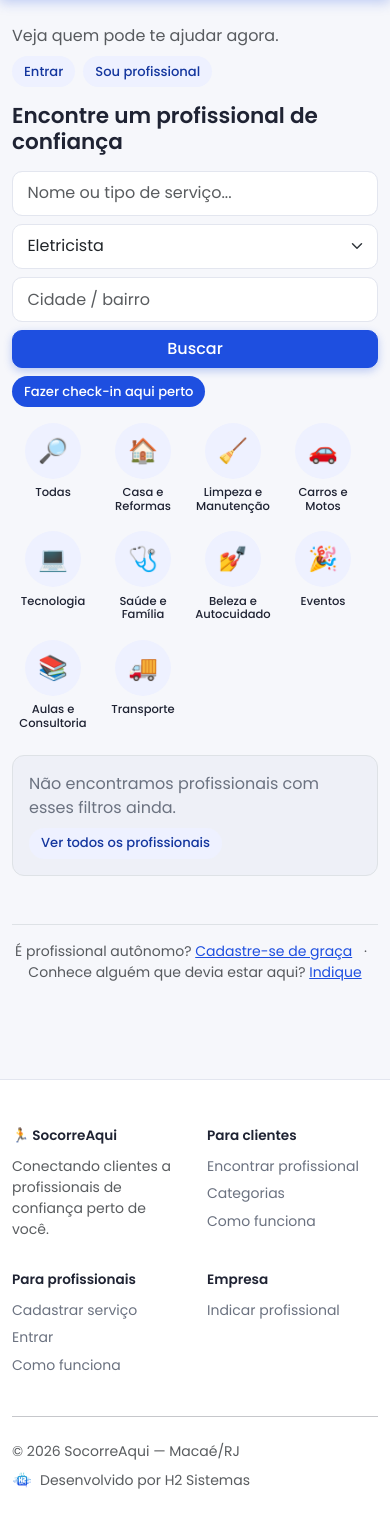
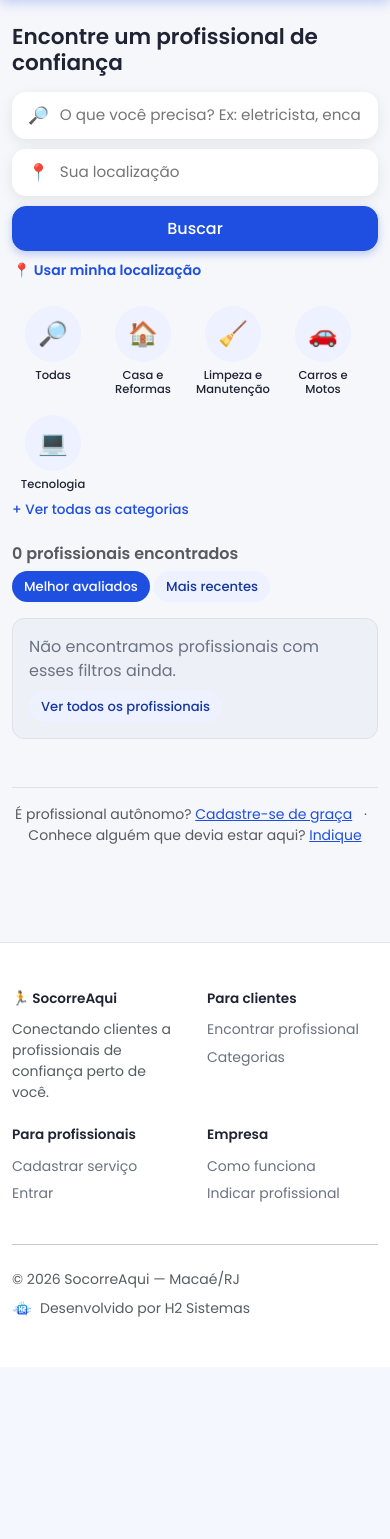
Before and after one commit to hermanoocardoso/servico-cidade, a FastAPI app: page /?categoria=1 in a window 390 px wide; the page is wider, and only the part inside the window is pictured. Shown: the part 56-1595 px from the top of that part. After the commit the page ends 1373 px from the top of that part, so only its background shows below. Run offline with FastAPI, Linux system fonts and the light colour scheme; data comes from the database, SQL or seed files in the repository; data that the repository does not hold is empty; some libraries are stand-ins or nearby versions.

Commit message:
Reestrutura visual da home e do catalogo pra reduzir poluicao e priorizar a busca
Cabecalho unico (menu duplicado do usuario virou um dropdown so), hero sem
saudacao pessoal competindo com a busca, busca+localizacao combinadas numa
unica barra em vez de campos soltos, atalhos de cidade e categorias extras
escondidos atras de "trocar cidade" / "ver todas" (nao removidos, so
compactados), cards de profissional horizontais, cabecalho de resultados
com contagem + ordenacao real (melhor avaliados / mais recentes).

Nao foram criados "Disponivel agora", "Mais proximos" nem "Solicitar
atendimento" -- exigiriam dado de disponibilidade em tempo real, distancia
geografica e um sistema de pedidos que ainda nao existem no backend; um
botao sem funcionalidade real seria pior que a poluicao que estamos
resolvendo. WhatsApp continua sendo a acao de contato real.

```diff
--- a/app/main.py
+++ b/app/main.py
@@ -247,6 +247,7 @@ def catalogo(
     cidade: str | None = None,
     busca: str | None = None,
     explorar: str | None = None,
+    ordenar: str = "avaliacao",
     db: Session = Depends(get_db),
     usuario=Depends(auth.usuario_logado),
 ):
@@ -313,8 +314,11 @@ def catalogo(
         )
 
     profissionais = query.all()
-    # Ordena pelos mais bem avaliados primeiro
-    profissionais.sort(key=lambda p: (p.nota_media, p.total_avaliacoes), reverse=True)
+    if ordenar == "recentes":
+        profissionais.sort(key=lambda p: p.criado_em, reverse=True)
+    else:
+        ordenar = "avaliacao"
+        profissionais.sort(key=lambda p: (p.nota_media, p.total_avaliacoes), reverse=True)
 
     # Sem nenhum filtro (busca "em branco"): mostra todo mundo, mas
     # agrupado por bairro, com o bairro do usuário logado aparecendo
@@ -365,6 +369,7 @@ def catalogo(
             "filtro_grupo": grupo or "",
             "filtro_cidade": cidade or "",
             "filtro_busca": busca or "",
+            "ordenar": ordenar,
             "cidades_destaque": cidades_mais_ativas(db),
             "eh_admin_usuario": eh_admin(usuario),
         },
--- a/app/static/style.css
+++ b/app/static/style.css
@@ -297,19 +349,32 @@ a.btn:visited {
     background: var(--cor-primaria);
     color: #fff;
 }
-.btn-chip-action {
-    background: var(--cor-primaria);
-    color: #fff;
-    border: none;
+
+/* Lista de cidades "escondida" atrás de um <details> — evita fileira de
+   botões competindo com a busca; só some quando clicado em "trocar cidade". */
+.cidades-outras summary,
+.ver-todas-categorias {
     cursor: pointer;
+    color: var(--cor-primaria);
+    font-weight: 500;
+    font-size: 0.85rem;
+    list-style: none;
 }
-.btn-chip-action:hover {
-    background: var(--cor-primaria-escura);
-    color: #fff;
+.cidades-outras summary::-webkit-details-marker,
+details summary.ver-todas-categorias::-webkit-details-marker {
+    display: none;
 }
-.btn-chip-action:disabled {
-    opacity: 0.7;
-    cursor: default;
+.cidades-outras[open] summary {
+    margin-bottom: 0.5rem;
+}
+.cidades-outras-lista {
+    display: flex;
+    flex-wrap: wrap;
+    gap: 0.4rem;
+}
+.cidades-outras-hero summary {
+    color: rgba(255, 255, 255, 0.85);
+    text-decoration: underline;
 }
 
 /* Quadrante de bairro no catálogo — separa visivelmente cada grupo */
@@ -533,48 +598,77 @@ a.btn:visited {
     text-align: left;
 }
 
-/* Barra de busca em destaque no hero — funciona como "porta de entrada"
-   pro cadastro, já que navegar o catálogo de verdade exige login. */
-.hero-search {
+/* Busca combinada (o que precisa + localização + botão) — usada tanto na
+   home de visitante quanto no catálogo, sempre como o elemento mais
+   importante da tela: nada mais compete visualmente com ela. */
+.busca-combo {
+    display: flex;
+    align-items: stretch;
+    background: #fff;
+    border-radius: 50px;
+    padding: 0.35rem;
+    max-width: 720px;
+    box-shadow: 0 8px 24px rgba(0, 0, 0, 0.14);
+    gap: 0.15rem;
+}
+.busca-combo-campo {
     display: flex;
     align-items: center;
-    background: #fff;
-    border-radius: 50px;
-    padding: 0.4rem 0.4rem 0.4rem 1.25rem;
-    max-width: 560px;
-    box-shadow: 0 8px 24px rgba(0, 0, 0, 0.14);
+    flex: 1 1 auto;
+    min-width: 0;
+    padding: 0.45rem 1rem;
+    gap: 0.55rem;
 }
-.hero-search-icon {
-    font-size: 1.1rem;
-    margin-right: 0.6rem;
+.busca-combo-campo + .busca-combo-campo {
+    border-left: 1px solid #E3E6EF;
+}
+.busca-combo-campo input {
+    border: none;
+    outline: none;
+    background: transparent;
+    font-size: 0.95rem;
+    width: 100%;
+    min-width: 0;
+    color: var(--cor-texto);
+}
+.busca-combo-icone {
     color: var(--cor-texto-suave);
+    font-size: 1.05rem;
+    flex-shrink: 0;
 }
-.hero-search-input {
-    flex: 1;
-    min-width: 0;
-    border: none;
-    font-size: 0.95rem;
-    padding: 0.5rem 0;
-    color: var(--cor-texto);
-    background: transparent;
+.busca-combo-campo-local {
+    flex: 0 0 210px;
 }
-.hero-search-input:focus-visible {
-    outline: 2px solid var(--cor-primaria);
-    outline-offset: 2px;
-}
-.hero-search-btn {
+.busca-combo-btn {
     border-radius: 50px;
     white-space: nowrap;
-    padding: 0.55rem 1.25rem;
+    padding: 0.6rem 1.5rem;
+    flex-shrink: 0;
 }
-@media (max-width: 575px) {
-    .hero-search {
-        flex-wrap: wrap;
-        border-radius: 20px;
-        padding: 0.75rem;
+@media (max-width: 700px) {
+    .busca-combo {
+        flex-direction: column;
+        background: transparent;
+        box-shadow: none;
+        padding: 0;
+        gap: 0.6rem;
     }
-    .hero-search-input { flex-basis: 100%; order: 1; margin-bottom: 0.5rem; }
-    .hero-search-btn { order: 2; width: 100%; }
+    .busca-combo-campo {
+        background: #fff;
+        border-radius: 14px;
+        box-shadow: 0 4px 14px rgba(0, 0, 0, 0.08);
+        padding: 0.7rem 1rem;
+    }
+    .busca-combo-campo + .busca-combo-campo {
+        border-left: none;
+    }
+    .busca-combo-campo-local {
+        flex-basis: auto;
+    }
+    .busca-combo-btn {
+        width: 100%;
+        border-radius: 14px;
+    }
 }
 
 /* Cards de categoria em destaque na home de visitante */
--- a/app/templates/base.html
+++ b/app/templates/base.html
@@ -23,19 +23,30 @@
             <div class="collapse navbar-collapse flex-grow-0 ms-auto" id="navMenu">
                 <div class="d-flex flex-column flex-lg-row gap-2 py-2 py-lg-0 align-items-lg-center">
                     {% if usuario %}
-                        {% if usuario.tipo == "profissional" %}
-                            <a href="/profissional/perfil/editar" class="btn btn-outline-light btn-sm">Meu perfil</a>
-                        {% endif %}
-                        <a href="/indicar" class="btn btn-outline-light btn-sm">Indicar profissional</a>
-                        <a href="/minha-localizacao" class="btn btn-outline-light btn-sm">Meus dados</a>
-                        <span class="navbar-text text-white small">Olá, {{ usuario.nome.split(" ")[0] }}</span>
-                        <a href="/logout" class="btn btn-outline-light btn-sm">Sair</a>
+                        <div class="dropdown">
+                            <button class="btn btn-outline-light btn-sm dropdown-toggle" type="button"
+                                    data-bs-toggle="dropdown" aria-expanded="false">
+                                Olá, {{ usuario.nome.split(" ")[0] }}
+                            </button>
+                            <ul class="dropdown-menu dropdown-menu-end">
+                                {% if usuario.tipo == "profissional" %}
+                                    <li><a class="dropdown-item" href="/profissional/perfil/editar">Meu perfil</a></li>
+                                    {% if usuario.perfil_profissional and usuario.perfil_profissional.aprovado %}
+                                        <li><a class="dropdown-item" href="/profissional/{{ usuario.perfil_profissional.id }}">Perfil público</a></li>
+                                    {% endif %}
+                                {% endif %}
+                                <li><a class="dropdown-item" href="/minha-localizacao">Meus dados</a></li>
+                                <li><a class="dropdown-item" href="/indicar">Indicar profissional</a></li>
+                                {% if eh_admin_usuario %}
+                                    <li><a class="dropdown-item" href="/admin">Admin</a></li>
+                                {% endif %}
+                                <li><hr class="dropdown-divider"></li>
+                                <li><a class="dropdown-item" href="/logout">Sair</a></li>
+                            </ul>
+                        </div>
                     {% else %}
-                        <a href="/#categorias" class="nav-link text-white px-2">Categorias</a>
-                        <a href="/#como-funciona" class="nav-link text-white px-2">Como funciona</a>
-                        <a href="/comecar?tipo=profissional" class="nav-link text-white px-2">Para profissionais</a>
                         <a href="/login" class="btn btn-outline-light btn-sm">Entrar</a>
-                        <a href="/?explorar=1" class="btn btn-light btn-sm fw-semibold">Encontrar profissional</a>
+                        <a href="/comecar?tipo=cliente" class="btn btn-light btn-sm fw-semibold">Criar conta</a>
                     {% endif %}
                 </div>
             </div>
@@ -58,7 +69,6 @@
                     <ul class="list-unstyled small">
                         <li><a href="/?explorar=1">Encontrar profissional</a></li>
                         <li><a href="/#categorias">Categorias</a></li>
-                        <li><a href="/#como-funciona">Como funciona</a></li>
                     </ul>
                 </div>
                 <div class="col-6 col-md-3">
@@ -66,12 +76,12 @@
                     <ul class="list-unstyled small">
                         <li><a href="/comecar?tipo=profissional">Cadastrar serviço</a></li>
                         <li><a href="/login">Entrar</a></li>
-                        <li><a href="/#como-funciona">Como funciona</a></li>
                     </ul>
                 </div>
                 <div class="col-6 col-md-3">
                     <h6 class="footer-title">Empresa</h6>
                     <ul class="list-unstyled small">
+                        <li><a href="/#como-funciona">Como funciona</a></li>
                         <li><a href="/indicar">Indicar profissional</a></li>
                     </ul>
                 </div>
--- a/app/templates/index.html
+++ b/app/templates/index.html
@@ -2,113 +2,80 @@
 {% block titulo %}Encontre um profissional{% endblock %}
 
 {% macro card_profissional(p) %}
-<div class="col">
-    <div class="card h-100 card-prof">
+<div class="card-prof-h">
     {% if p.foto_url %}
-            <img src="{{ p.foto_url }}" class="card-prof-foto" alt="{{ p.usuario.nome }}">
+        <img src="{{ p.foto_url }}" class="card-prof-h-foto" alt="{{ p.usuario.nome }}">
     {% else %}
-            <div class="card-prof-foto sem-foto d-flex align-items-center justify-content-center">
-                <span>📷</span>
-            </div>
+        <div class="card-prof-h-foto card-prof-h-foto-vazia">📷</div>
     {% endif %}
-        <div class="card-body p-2 card-prof-body">
-            <h6 class="card-prof-nome mb-1">{{ p.usuario.nome }}</h6>
+    <div class="card-prof-h-info">
+        <h6 class="mb-1">{{ p.usuario.nome }}</h6>
+        <div class="card-prof-h-categorias">
             {% if p.eh_medico and p.especialidade_medica %}
-                <span class="badge bg-info text-dark mb-1">🩺 {{ p.especialidade_medica }}</span>
+                <span class="badge bg-info text-dark">🩺 {{ p.especialidade_medica }}</span>
             {% else %}
-                {% for cat in p.categorias[:2] %}
-                    <span class="badge bg-secondary mb-1">{{ categoria_emoji(cat.nome) }} {{ cat.nome }}</span>
+                {% for cat in p.categorias[:3] %}
+                    <span class="badge bg-secondary">{{ categoria_emoji(cat.nome) }} {{ cat.nome }}</span>
                 {% endfor %}
             {% endif %}
-            <p class="text-muted small mb-1">{{ p.bairro or '' }}{% if p.bairro and p.cidade %}, {% endif %}{{ p.cidade or '' }}</p>
-            {% if p.eh_medico and p.atende_convenio is not none %}
-                <p class="text-muted small mb-1">
-                    {% if p.atende_convenio %}✅ Convênio{% else %}💳 Particular{% endif %}
-                </p>
+        </div>
+        <p class="text-muted small mb-1">📍 {{ p.bairro or '' }}{% if p.bairro and p.cidade %}, {% endif %}{{ p.cidade or '' }}</p>
+        {% if p.total_avaliacoes > 0 %}
+            <p class="small mb-0">⭐ {{ p.nota_media }} <span class="text-muted">({{ p.total_avaliacoes }} avaliações)</span></p>
+        {% else %}
+            <p class="small text-muted mb-0">Novo no catálogo — ainda sem avaliações</p>
         {% endif %}
-            {% if p.total_avaliacoes > 0 %}
-                <p class="small mb-2">⭐ {{ p.nota_media }} <span class="text-muted">({{ p.total_avaliacoes }})</span></p>
-            {% else %}
-                <p class="small text-muted mb-2">Sem avaliações</p>
-            {% endif %}
-            <div class="d-flex gap-1">
-                <a href="/profissional/{{ p.id }}" class="btn btn-outline-primary btn-sm w-100">Ver perfil</a>
+    </div>
+    <div class="card-prof-h-acoes">
+        <a href="/profissional/{{ p.id }}" class="btn btn-outline-primary btn-sm">Ver perfil</a>
         {% if usuario %}
-                <a href="https://wa.me/{{ p.whatsapp_numero }}" target="_blank" rel="noopener" class="btn btn-success btn-sm d-inline-flex align-items-center" title="Chamar no WhatsApp" aria-label="Chamar no WhatsApp">
-                    {{ whatsapp_icon(16) }}
+        <a href="https://wa.me/{{ p.whatsapp_numero }}" target="_blank" rel="noopener" class="btn btn-success btn-sm d-inline-flex align-items-center justify-content-center gap-1">
+            {{ whatsapp_icon(16) }} WhatsApp
         </a>
         {% else %}
-                <a href="/comecar?tipo=cliente" class="btn btn-success btn-sm d-inline-flex align-items-center" title="Entrar para chamar no WhatsApp" aria-label="Entrar para chamar no WhatsApp">
-                    {{ whatsapp_icon(16) }}
+        <a href="/comecar?tipo=cliente" class="btn btn-success btn-sm d-inline-flex align-items-center justify-content-center gap-1">
+            {{ whatsapp_icon(16) }} Entrar
         </a>
         {% endif %}
     </div>
 </div>
-    </div>
-</div>
 {% endmacro %}
 
+{% macro url_ordenar(valor) -%}
+/?ordenar={{ valor }}{% if filtro_busca %}&busca={{ filtro_busca | urlencode }}{% endif %}{% if filtro_categoria %}&categoria={{ filtro_categoria }}{% endif %}{% if filtro_grupo %}&grupo={{ filtro_grupo | urlencode }}{% endif %}{% if filtro_cidade %}&cidade={{ filtro_cidade | urlencode }}{% endif %}
+{%- endmacro %}
+
 {% block conteudo %}
-<div class="d-flex flex-wrap align-items-center justify-content-between gap-2 mb-3">
-    <div>
-        {% if usuario %}
-            <span class="text-muted">Olá, {{ usuario.nome.split(" ")[0] }} 👋</span>
-        {% else %}
-            <span class="text-muted">Veja quem pode te ajudar agora.</span>
-        {% endif %}
+<h1 class="h4 fw-semibold mb-3">Encontre um profissional de confiança</h1>
+
+<form method="get" action="/" class="busca-combo mb-2">
+    <div class="busca-combo-campo">
+        <span class="busca-combo-icone" aria-hidden="true">🔎</span>
+        <label for="inputBuscaIndex" class="visually-hidden">O que você precisa?</label>
+        <input type="text" id="inputBuscaIndex" name="busca" value="{{ filtro_busca }}" placeholder="O que você precisa? Ex: eletricista, encanador, mecânico...">
     </div>
-    <div class="d-flex flex-wrap gap-2">
-        {% if usuario %}
-            {% if usuario.tipo == "profissional" %}
-                <a href="/profissional/perfil/editar" class="btn-chip">Meu perfil</a>
-                {% if usuario.perfil_profissional and usuario.perfil_profissional.aprovado %}
-                    <a href="/profissional/{{ usuario.perfil_profissional.id }}" class="btn-chip">Perfil público</a>
-                {% endif %}
-            {% endif %}
-            <a href="/indicar" class="btn-chip">Indicar</a>
-            <a href="/minha-localizacao" class="btn-chip">Meus dados</a>
-            {% if eh_admin_usuario %}
-                <a href="/admin" class="btn-chip">Admin</a>
-            {% endif %}
-        {% else %}
-            <a href="/comecar?tipo=cliente" class="btn-chip">Entrar</a>
-            <a href="/comecar?tipo=profissional" class="btn-chip">Sou profissional</a>
-        {% endif %}
+    <div class="busca-combo-campo busca-combo-campo-local">
+        <span class="busca-combo-icone" aria-hidden="true">📍</span>
+        <label for="inputCidadeBusca" class="visually-hidden">Sua localização</label>
+        <input type="text" id="inputCidadeBusca" name="cidade" value="{{ filtro_cidade }}" placeholder="Sua localização">
     </div>
-</div>
-
-<h2 class="h4 fw-semibold mb-3">Encontre um profissional de confiança</h2>
-
-<form method="get" action="/" class="row g-2 mb-2">
-    <div class="col-md-4">
-        <input type="text" name="busca" value="{{ filtro_busca }}" class="form-control" placeholder="Nome ou tipo de serviço...">
-    </div>
-    <div class="col-md-3">
-        <select name="categoria" class="form-select" aria-label="Filtrar por categoria">
-            <option value="">Todas as categorias</option>
-            {% for c in categorias %}
-                <option value="{{ c.id }}" {% if filtro_categoria == c.id %}selected{% endif %}>{{ c.nome }}</option>
-            {% endfor %}
-        </select>
-    </div>
-    <div class="col-md-3">
-        <input type="text" id="inputCidadeBusca" name="cidade" value="{{ filtro_cidade }}" class="form-control" placeholder="Cidade / bairro">
-    </div>
-    <div class="col-md-2 d-grid">
-        <button class="btn btn-primary" type="submit">Buscar</button>
-    </div>
+    <button type="submit" class="btn btn-primary busca-combo-btn">Buscar</button>
 </form>
 
-<div class="mb-3">
-    <button type="button" id="btnCheckin" class="btn-chip btn-chip-action">Fazer check-in aqui perto</button>
+<div class="d-flex flex-wrap align-items-center gap-3 mb-4 small">
+    <button type="button" id="btnCheckin" class="btn btn-link btn-sm text-decoration-none p-0 fw-semibold">📍 Usar minha localização</button>
     {% if cidades_destaque %}
-        <span class="text-muted small ms-2">ou vá direto:</span>
+    <details class="cidades-outras">
+        <summary>trocar cidade</summary>
+        <div class="cidades-outras-lista">
             {% for c in cidades_destaque %}
                 <a href="/?cidade={{ c | urlencode }}" class="btn-chip {% if filtro_cidade == c %}active{% endif %}">{{ c }}</a>
             {% endfor %}
+        </div>
+    </details>
     {% endif %}
-    <div id="checkinStatus" class="text-muted small mt-1"></div>
 </div>
+<div id="checkinStatus" class="text-muted small mb-3"></div>
 
 <script>
 (function () {
@@ -149,13 +116,11 @@
                             // de verdade, como em notebook) pode errar bastante. Só preenche
                             // o campo e pede confirmação de um clique antes de buscar.
                             // Mostra a coordenada crua + link pro mapa: se o pino aparecer no
-                            // lugar errado, o problema é a localização do aparelho, não o site
-                            // (a "precisão" reportada pelo navegador ajuda a confirmar isso —
-                            // valores de dezenas de km indicam estimativa por rede, não GPS real).
+                            // lugar errado, o problema é a localização do aparelho, não o site.
                             var linkMapa = "https://www.google.com/maps?q=" + lat + "," + lon;
-                            status.innerHTML = "📍 Você está em <strong>" + onde + "</strong> — " +
+                            status.innerHTML = "Você está em <strong>" + onde + "</strong> — " +
                                 '<a href="#" id="linkConfirmarCheckin" class="fw-semibold">buscar profissionais aqui</a>' +
-                                " (ou corrija o campo ao lado).<br>" +
+                                ".<br>" +
                                 '<span class="text-muted">Coordenada recebida do seu aparelho: ' + lat.toFixed(4) + ', ' + lon.toFixed(4) +
                                 (precisao ? " (precisão ±" + precisao.toLocaleString("pt-BR") + "m)" : "") +
                                 ' — <a href="' + linkMapa + '" target="_blank" rel="noopener">ver no mapa</a>.</span>';
@@ -187,12 +152,12 @@
 })();
 </script>
 
-<div class="mega-menu mb-4">
+<div class="mega-menu mb-2">
     <a href="/?explorar=1" class="mega-item {% if not filtro_categoria and not filtro_grupo %}active{% endif %}">
         <span class="category-icon">🔎</span>
         <span class="category-label">Todas</span>
     </a>
-    {% for grupo_nome, cats in categorias_por_grupo %}
+    {% for grupo_nome, cats in categorias_por_grupo[:4] %}
     <div class="mega-item-wrap">
         <a href="/?grupo={{ grupo_nome | urlencode }}" class="mega-item {% if filtro_grupo == grupo_nome %}active{% endif %}">
             <span class="category-icon">{{ grupo_emoji(grupo_nome) }}</span>
@@ -208,12 +173,51 @@
     </div>
     {% endfor %}
 </div>
+{% if categorias_por_grupo|length > 4 %}
+<details class="mb-4">
+    <summary class="ver-todas-categorias">+ Ver todas as categorias</summary>
+    <div class="mega-menu mt-2">
+        {% for grupo_nome, cats in categorias_por_grupo[4:] %}
+        <div class="mega-item-wrap">
+            <a href="/?grupo={{ grupo_nome | urlencode }}" class="mega-item {% if filtro_grupo == grupo_nome %}active{% endif %}">
+                <span class="category-icon">{{ grupo_emoji(grupo_nome) }}</span>
+                <span class="category-label">{{ grupo_nome }}</span>
+            </a>
+            <div class="mega-panel">
+                {% for c in cats %}
+                    <a href="/?categoria={{ c.id }}" class="mega-panel-link {% if filtro_categoria == c.id %}active{% endif %}">
+                        {{ categoria_emoji(c.nome) }} {{ c.nome }}
+                    </a>
+                {% endfor %}
+            </div>
+        </div>
+        {% endfor %}
+    </div>
+</details>
+{% else %}
+<div class="mb-4"></div>
+{% endif %}
 
 {% if usuario and not bairro_usuario and profissionais_por_bairro %}
 <div class="alert alert-light border small">
     Dica: <a href="/minha-localizacao">cadastre seu bairro</a> pra gente mostrar primeiro quem atende perto de você.
 </div>
 {% endif %}
+
+<div class="d-flex flex-wrap align-items-center justify-content-between gap-2 mb-3">
+    <h2 class="h6 fw-semibold mb-0 text-muted">
+        {% if profissionais|length == 1 %}
+            1 profissional encontrado
+        {% else %}
+            {{ profissionais|length }} profissionais encontrados
+        {% endif %}
+        {%- if filtro_cidade %} em {{ filtro_cidade }}{% endif %}
+    </h2>
+    <div>
+        <a href="{{ url_ordenar('avaliacao') }}" class="btn-chip {% if ordenar == 'avaliacao' %}active{% endif %}">Melhor avaliados</a>
+        <a href="{{ url_ordenar('recentes') }}" class="btn-chip {% if ordenar == 'recentes' %}active{% endif %}">Mais recentes</a>
+    </div>
+</div>
 
 {% if profissionais_por_bairro %}
     {% for bairro_nome, lista in profissionais_por_bairro %}
@@ -225,7 +229,7 @@
                 {{ bairro_nome }}
             {% endif %}
         </h6>
-        <div class="row row-cols-2 row-cols-md-4 row-cols-lg-5 g-3">
+        <div class="resultados-lista">
             {% for p in lista %}
                 {{ card_profissional(p) }}
             {% endfor %}
@@ -233,7 +237,7 @@
     </div>
     {% endfor %}
 {% elif profissionais %}
-<div class="row row-cols-2 row-cols-md-4 row-cols-lg-5 g-3">
+<div class="resultados-lista {% if profissionais|length <= 2 %}resultados-centralizado{% endif %}">
     {% for p in profissionais %}
         {{ card_profissional(p) }}
     {% endfor %}
```
Also changed, not shown: other parts of app/static/style.css (+76 -24 lines), app/templates/landing.html (+47 -50 lines). Lines whose indentation alone changed are shown as unchanged.
